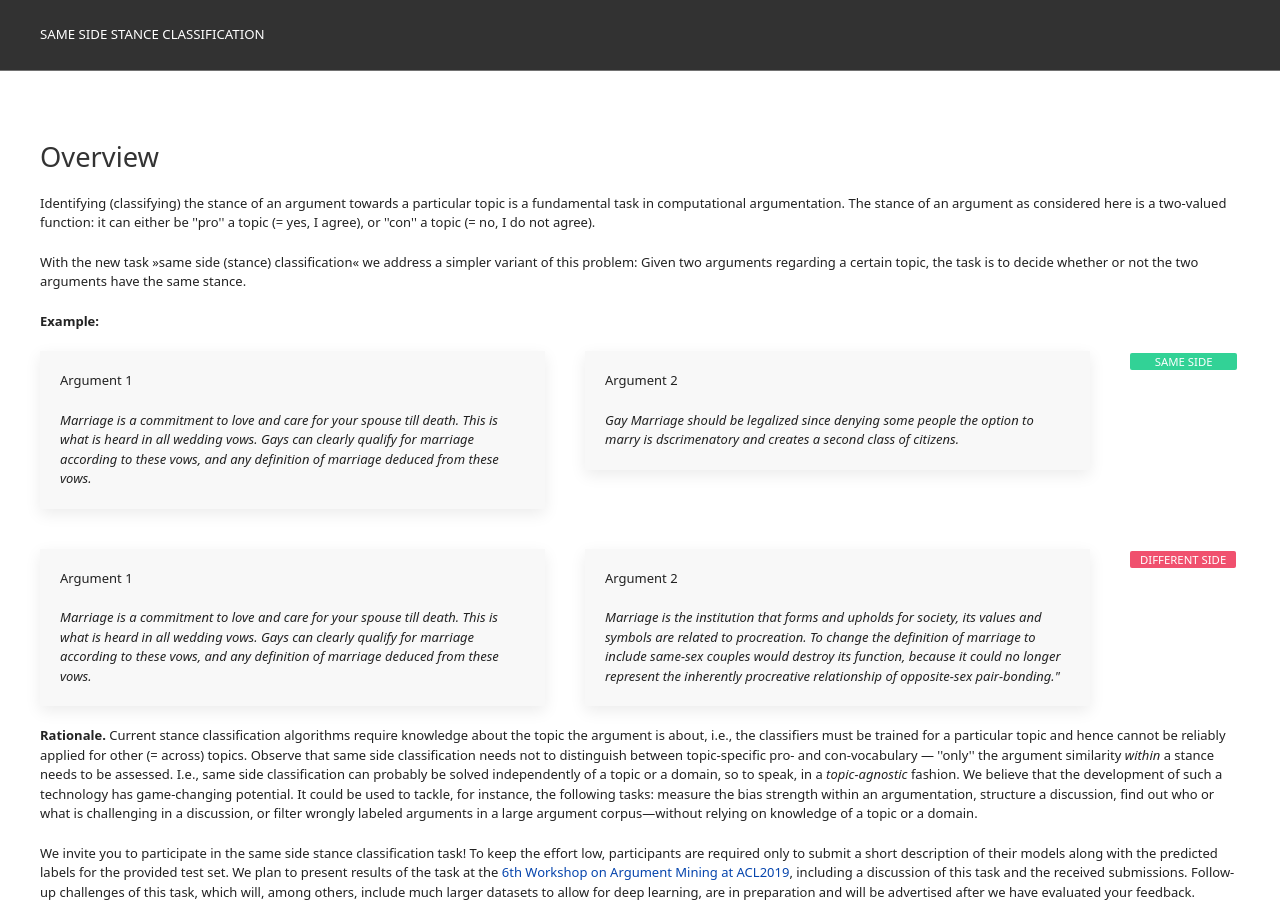
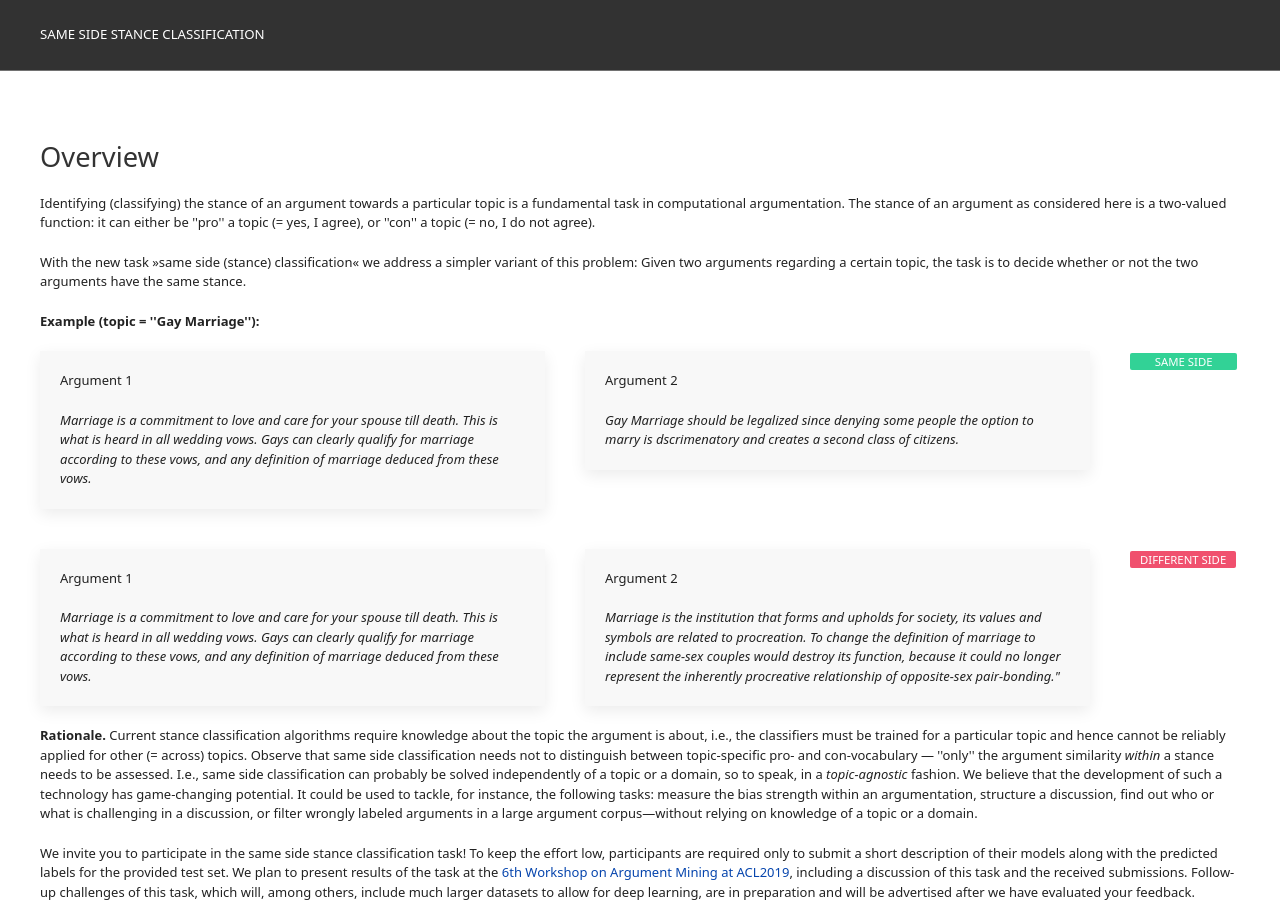
Before and after one commit to shahbazsyed/sameside-webis-de.github.io, a Jekyll site: the page built from index.html, in a window 1280 px wide and 900 px high. Built offline with Jekyll 4.4.1, drawn with Linux system fonts in a browser that asks for light colours.

Commit message:
Update index.html

```diff
--- a/index.html
+++ b/index.html
@@ -15,7 +15,7 @@ Identifying (classifying) the stance of an argument towards a particular topic i
 With the new task &raquo;same side (stance) classification&laquo; we address a simpler variant of this problem: Given two arguments regarding a certain topic, the task is to decide whether or not the two arguments have the same stance.
 </p>
 <p>
-<strong> Example: </strong>
+<strong> Example (topic = ''Gay Marriage''): </strong>
 <div class="uk-child-width-expand" uk-grid>
     <div>
         <div class="uk-card uk-card-default uk-card-small uk-card-body">
```
